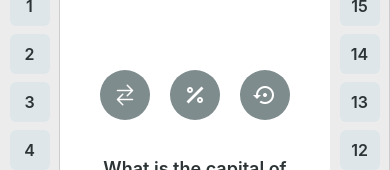
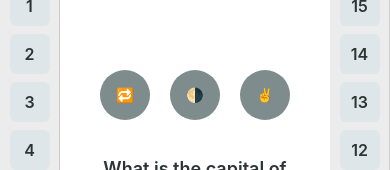
Before and after one commit to nagapplications/ezquizmasterui, a React Native app: screen / in a window 390 px wide. Shown: the part 162-332 px from the top of the page. Built offline with nearby package versions, Linux system fonts and the light colour scheme.

Commit message:
added icons lifelines

```diff
--- a/App.tsx
+++ b/App.tsx
@@ -2,23 +2,21 @@ import React, { useState } from 'react';
 import { Modal } from 'react-native';
 
 import { View, Text, StyleSheet, TouchableOpacity, ScrollView, Platform } from 'react-native';
-import Ionicons from 'react-native-vector-icons/Ionicons';
-import MaterialCommunityIcons from 'react-native-vector-icons/MaterialCommunityIcons';
 
 const lifelines = [
   {
     label: 'Alternate Question',
-    icon: <Ionicons name="swap-horizontal" size={24} color="#fff" />,
+    icon: '🔁',
     description: 'This lifeline gives you an alternate question of the same difficulty level.',
   },
   {
     label: '50-50',
-    icon: <MaterialCommunityIcons name="percent-outline" size={24} color="#fff" />,
+    icon: '🌗',
     description: 'This lifeline removes two incorrect options.',
   },
   {
     label: 'Second Chance',
-    icon: <MaterialCommunityIcons name="backup-restore" size={24} color="#fff" />,
+    icon: '✌️',
     description: 'This lifeline gives you another chance if your first answer is wrong.',
   },
 ];
@@ -71,15 +69,18 @@ export default function App() {
         {/* Center Content */}
         <View style={styles.center}>
           <View style={styles.lifelines}>
-            {lifelines.map((lifeline, i) => (
+            {lifelines.map((lifeline, i) => {
+              return (
                 <TouchableOpacity
                   key={i}
                   style={styles.lifelineButton}
                   onPress={() => setSelectedLifeline(lifeline)}
                 >
-                {lifeline.icon}
+                  <Text>{lifeline.icon}</Text>
                 </TouchableOpacity>
-            ))}
+              );
+            })}
+
           </View>
 
           <View style={styles.questionBox}>
@@ -88,7 +89,7 @@ export default function App() {
 
           <View style={styles.options}>
             {['Paris', 'London', 'Berlin', 'Madrid'].map((opt, i) => (
-              <TouchableOpacity key={i} style={styles.optionButton} onPress={() => setSelectedOption(opt)}>
+              <TouchableOpacity key={i} style={styles.optionButton} onPress={() => setSelectedOption({ label: opt, description: 'You selected ' + opt })}>
                 <Text style={styles.optionText}>{opt}</Text>
               </TouchableOpacity>
             ))}
--- a/package.json
+++ b/package.json
@@ -10,6 +10,7 @@
     "test": "jest"
   },
   "dependencies": {
+    "@expo/vector-icons": "^14.1.0",
     "@react-native/new-app-screen": "0.80.0",
     "react": "19.1.0",
     "react-native": "0.80.0",
```
Also changed, not shown: 1 other file (tests, documents, lock files or other folders). Lines whose indentation alone changed are shown as unchanged.
